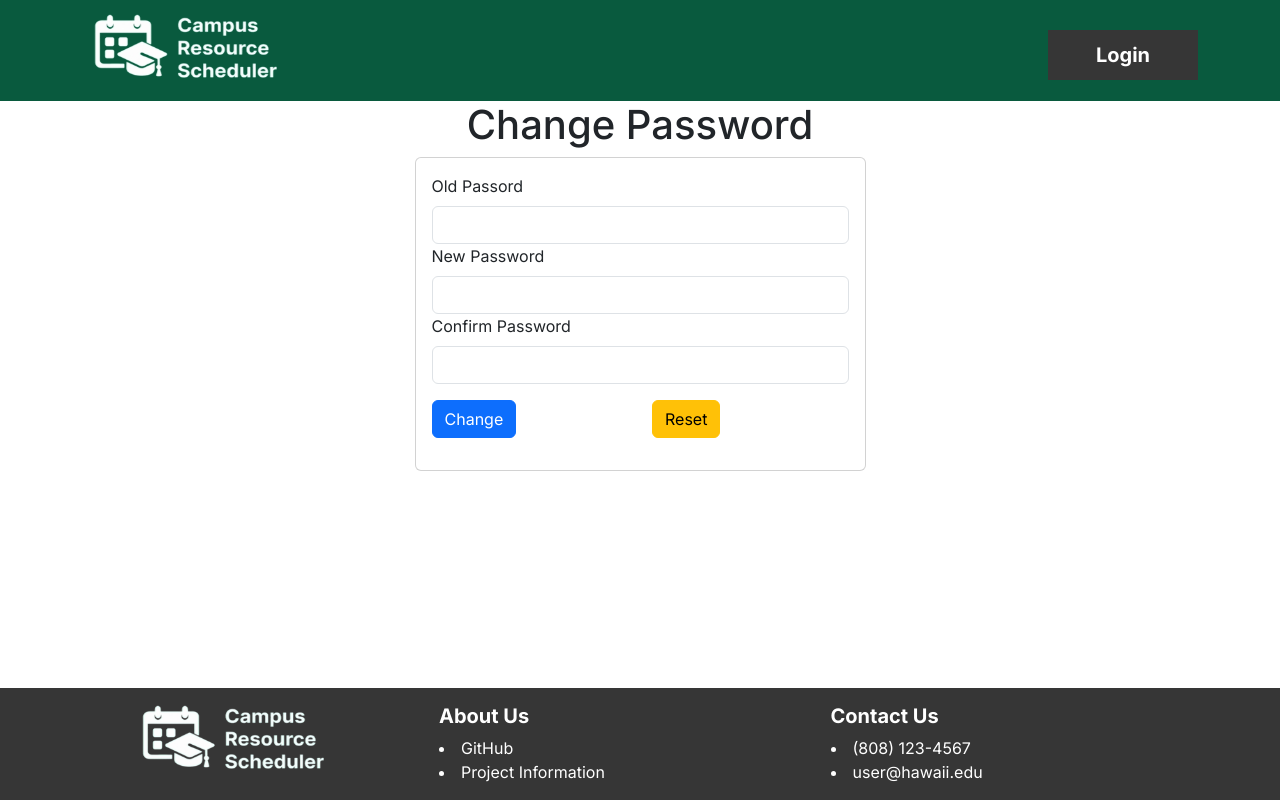
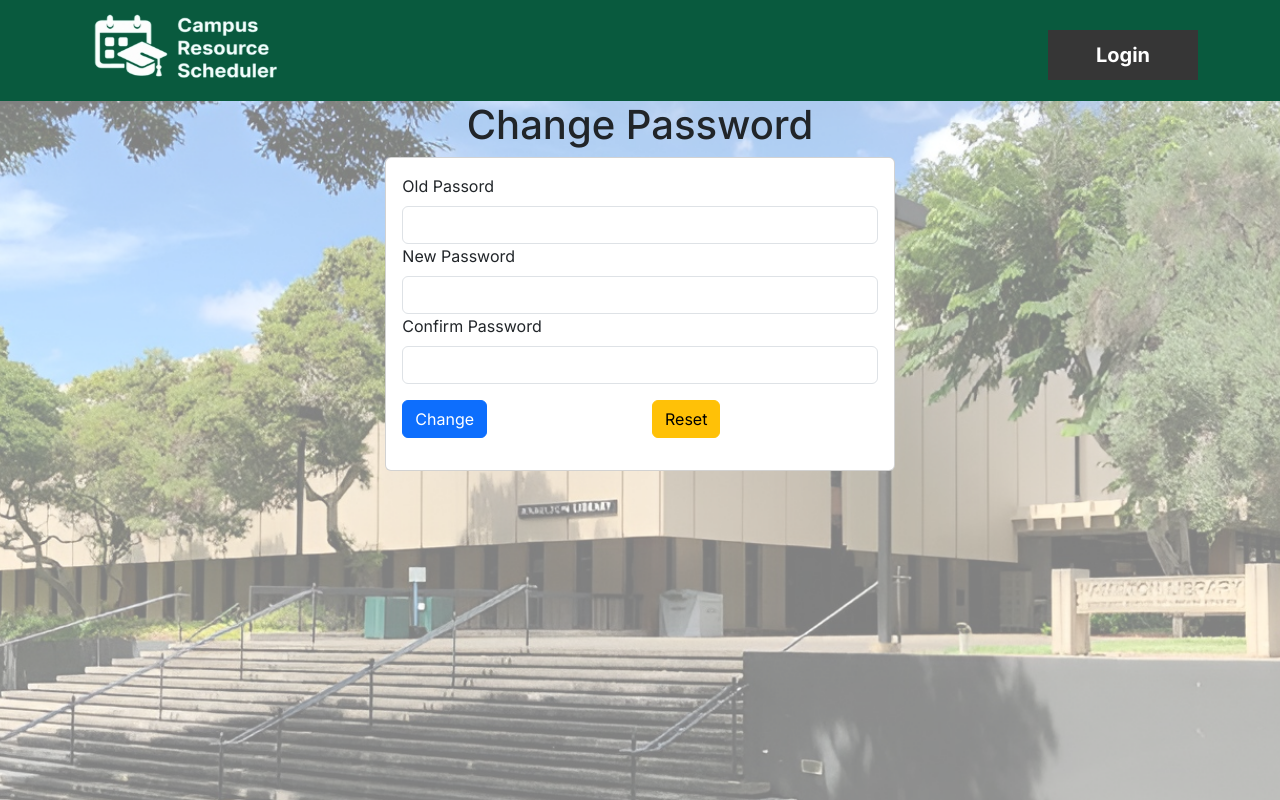
Before and after one commit to campus-resource-scheduler-project/campus-resource-scheduler-project, a Next.js app: page /auth/change-password in a window 1280 px wide. Shown: the top 800 px of the page. Built offline with nearby package versions, Linux system fonts and the light colour scheme; no server answers.

Commit message:
Update page.tsx

```diff
--- a/src/app/auth/change-password/page.tsx
+++ b/src/app/auth/change-password/page.tsx
@@ -53,7 +53,7 @@ const ChangePassword = () => {
 
   return (
     <main>
-      <Container>
+      <Container id="hasBG" style={{ height: '100vh', overflow: 'hidden', minWidth: '100vw' }}>
         <Row className="justify-content-center">
           <Col xs={5}>
             <h1 className="text-center">Change Password</h1>
```
